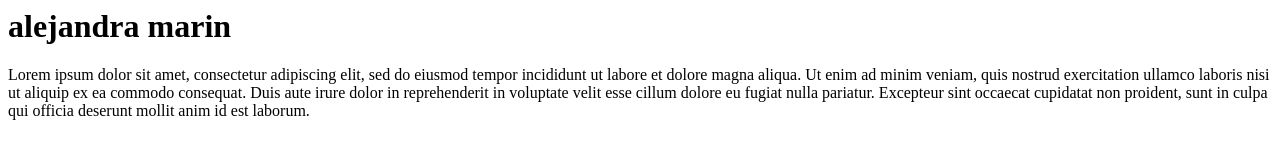
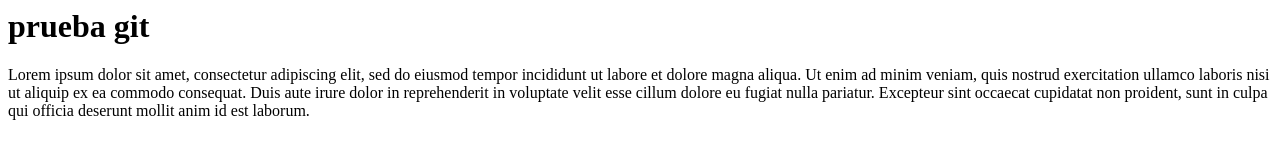
Before and after one commit to Danielgalvis0612/prueba, a plain HTML site: page index.html in a window 1280 px wide. Drawn offline with Linux system fonts and the light colour scheme.

Commit message:
se ajusta el titulo

```diff
--- a/index.html
+++ b/index.html
@@ -5,7 +5,7 @@
     <title> Alejandra Marin</title>
 </head>
 <body>
-  <h1>alejandra marin</h1>
+  <h1>prueba git</h1>
   <p>Lorem ipsum dolor sit amet, consectetur adipiscing elit, sed do eiusmod tempor incididunt ut labore et dolore magna aliqua. Ut enim ad minim veniam, quis nostrud exercitation ullamco laboris nisi ut aliquip ex ea commodo consequat. Duis aute irure dolor in reprehenderit in voluptate velit esse cillum dolore eu fugiat nulla pariatur. Excepteur sint occaecat cupidatat non proident, sunt in culpa qui officia deserunt mollit anim id est laborum.</p>
 </body>
 </html>
```
